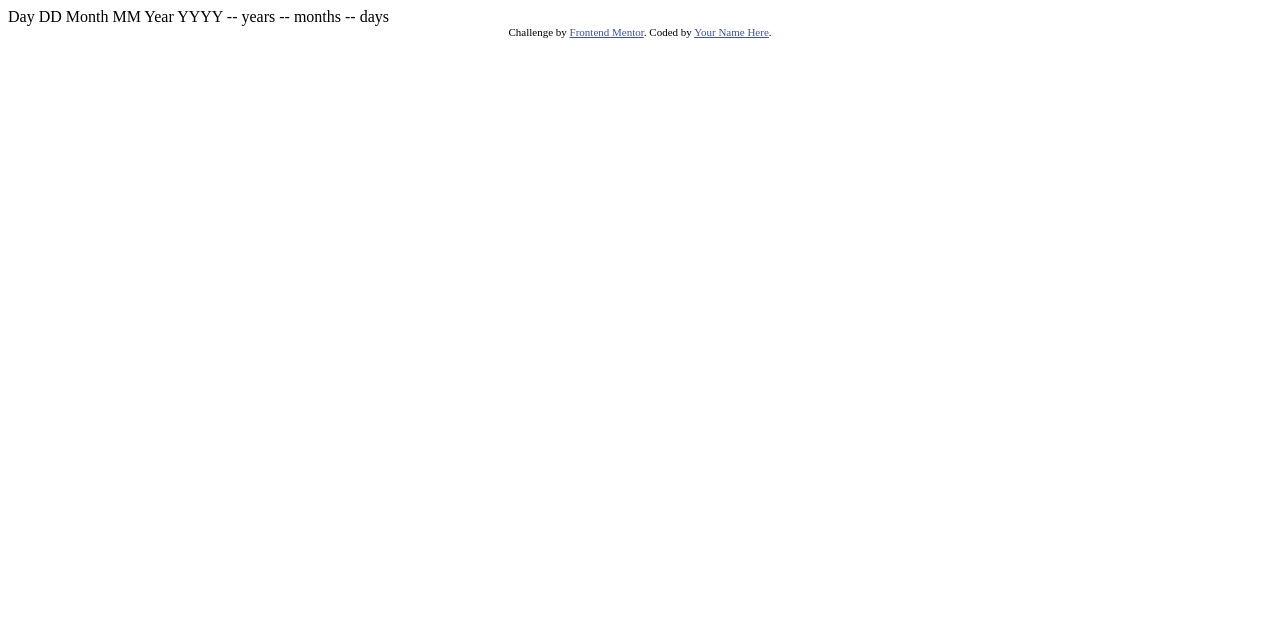
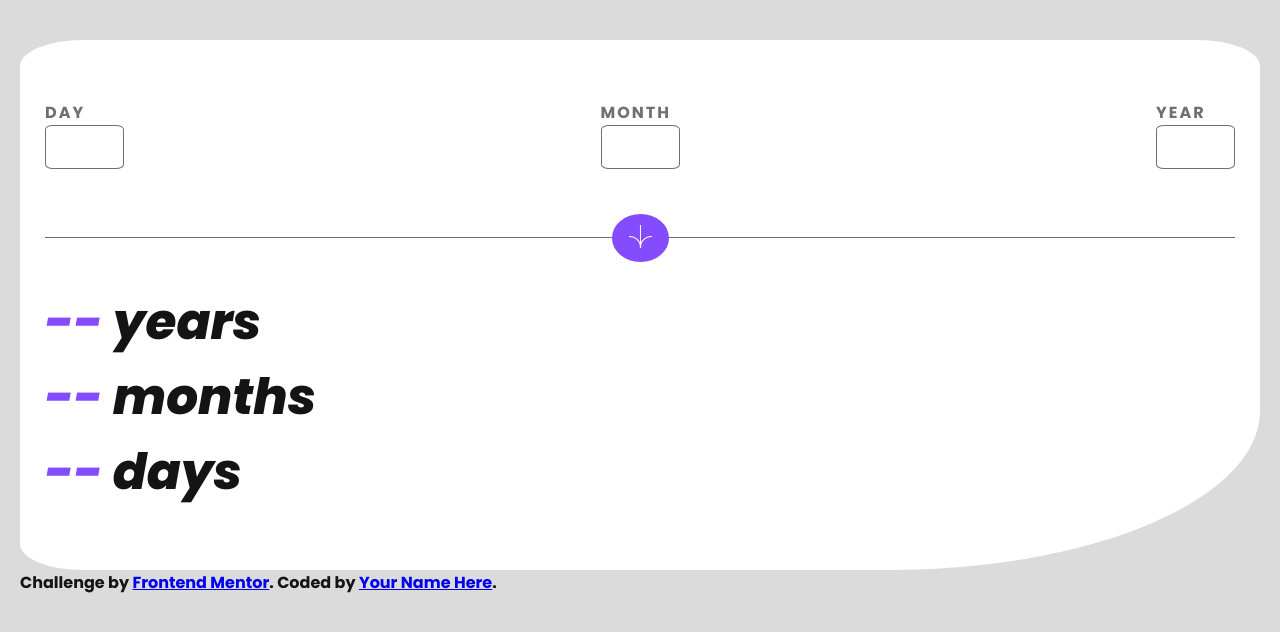
Before and after one commit to LeiKtl/challenge-age-calculator, a plain HTML site: page index.html in a window 1280 px wide. Drawn offline with Linux system fonts and the light colour scheme.

Commit message:
🎨 Implementation of html and css

```diff
--- a/index.html
+++ b/index.html
@@ -6,32 +6,49 @@
 
   <link rel="icon" type="image/png" sizes="32x32" href="./assets/images/favicon-32x32.png">
 
+  <link rel="preconnect" href="https://fonts.googleapis.com">
+  <link rel="preconnect" href="https://fonts.gstatic.com" crossorigin>
+  <link href="https://fonts.googleapis.com/css2?family=Poppins:ital,wght@0,700;1,400;1,800&display=swap" rel="stylesheet">
+
+  <link href="./index.css" rel="stylesheet" />
+
   <title>Frontend Mentor | Age calculator app</title>
-
-  <!-- Feel free to remove these styles or customise in your own stylesheet 👍 -->
-  <style>
-    .attribution { font-size: 11px; text-align: center; }
-    .attribution a { color: hsl(228, 45%, 44%); }
-  </style>
 </head>
 <body>
+  <div class="container-form">
+    <form>
+      <div class="display-form">
+        <div class="display-input">
+          <label for="day">Day</label>
+          <input type="number" name="day" id="day" required/>
+        </div>
+        <div class="display-input">
+          <label for="Month">Month</label>
+          <input type="number" name="month" id="month" required/>
+        </div>
+        <div class="display-input">
+          <label for="Year">Year</label>
+          <input type="number" name="year" id="year" required/>
+        </div>
+      </div>
+      <div class="display-button">
+        <span></span>
+        <button type="submit" class="display-button-style"><svg xmlns="http://www.w3.org/2000/svg" width="46" height="44" viewBox="0 0 46 44" class="display-button-style-svg"><g fill="none" stroke="#FFF" stroke-width="2"><path d="M1 22.019C8.333 21.686 23 25.616 23 44M23 44V0M45 22.019C37.667 21.686 23 25.616 23 44"/></g></svg></button>
+      </div>
+    </form>
 
-  Day
-  DD
+    <div class="form-result">
+      <p ><span id="years">--</span> years</p>
+      <p ><span id="months">--</span> months</p>
+      <p ><span id="days">--</span> days</p>
+    </div>
+  </div>
 
-  Month
-  MM
-
-  Year
-  YYYY
-
-  -- years
-  -- months
-  -- days
-
-  <div class="attribution">
-    Challenge by <a href="https://www.frontendmentor.io?ref=challenge" target="_blank">Frontend Mentor</a>.
-    Coded by <a href="#">Your Name Here</a>.
-  </div>
+  <footer>
+    <div class="attribution">
+      Challenge by <a href="https://www.frontendmentor.io?ref=challenge" target="_blank">Frontend Mentor</a>.
+      Coded by <a href="#">Your Name Here</a>.
+    </div>
+  </footer>
 </body>
 </html>
--- /dev/null
+++ b/index.scss
@@ -0,0 +1,87 @@
+$white-bg : hsl(0, 0%, 100%);
+$lightgrey-bg : hsl(0, 0%, 86%);
+$smokeygrey-color : hsl(0, 1%, 44%);
+$primary-color : hsl(0, 0%, 8%);
+$secondary-color : hsl(259, 100%, 65%);
+$tertiary-color : hsl(0, 100%, 67%);
+
+body {
+    margin: 40px 20px;
+    font-family: "Poppins";
+    color: $primary-color;
+    background-color: $lightgrey-bg;
+}
+
+.container-form {
+    padding: 60px 25px;
+    background-color: $white-bg;
+    border-radius: 5% 5% 30% 5%;
+}
+
+.display {
+    &-form {
+            display: flex;
+            gap: 15px;
+            align-items: center;
+            justify-content: space-between;
+    }
+    &-input {
+        display: flex;
+        flex-direction: column;
+        text-transform: uppercase;
+        letter-spacing: 2px;
+        input {
+            max-width: 60px;
+            height: 40px;
+            border: 1px solid $smokeygrey-color;
+            border-radius: 10%;
+            font-family: "Poppins";
+            font-size: 20px;
+            padding-left: 15px;
+        }
+        label {
+            color: $smokeygrey-color;
+        }
+    }
+    &-button {
+        text-align: center;
+        margin: 20px 0;
+
+        span {
+            width: 100%;
+            background-color: $smokeygrey-color;
+            display: inline-block;
+            height: 0.5px;
+            top: 30px;
+            position: relative;
+        }
+        &-style {
+            background-color: $secondary-color;
+            border-radius: 50%;
+            border: none;
+            position: relative;
+            &-svg {
+                margin: 10px;
+                width: 25px;
+                height: 23px;
+                font-weight: bold;
+            }
+        }
+    }
+}
+
+.form-result {
+    font-size: 50px;
+    font-style: italic;
+    font-weight: 800;
+
+    p {
+        margin: 0;
+
+        #years,
+        #months,
+        #days {
+            color: $secondary-color;
+        }
+    }
+}
```
Also changed, not shown: index.css (added), 1 other file.
